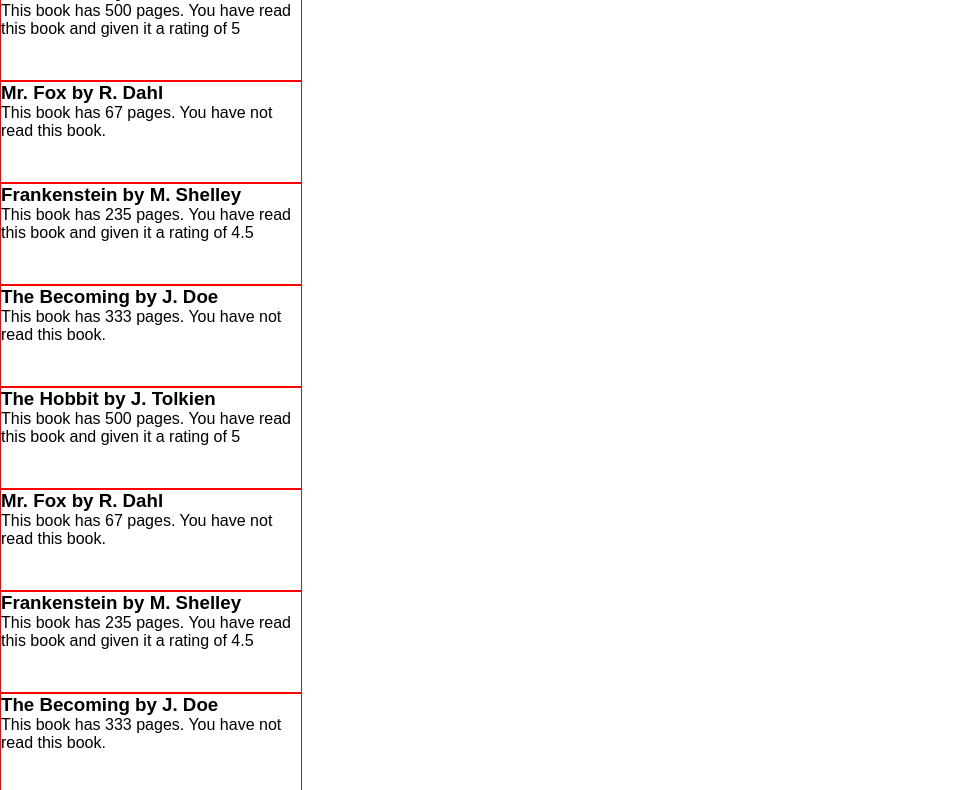
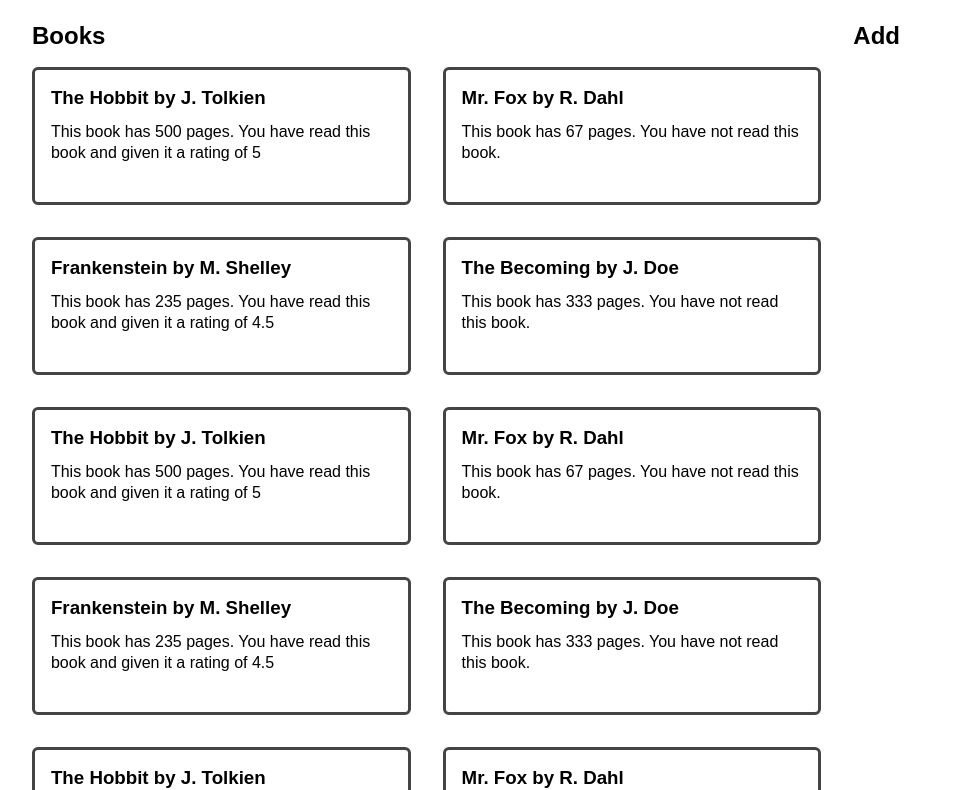
Before and after one commit to mikaeel-muazzam/odin-library, a plain HTML site: page index.html in a window 1280 px wide. Shown: the part 86-876 px from the top of the page, without its empty margins (0-962 px from the left). Drawn offline with Linux system fonts and the light colour scheme.

Commit message:
Add aesthetic enhancments

```diff
--- a/index.html
+++ b/index.html
@@ -9,9 +9,14 @@
 </head>
 <body>
     <h1>Library | The Odin Project</h1>
-    <h2>Books</h2>
-    <div class="book-container">
+    <div class="book-section container">
+        <h2>Books</h2>
+        <div class="book-container container">
 
+        </div>
+    </div>
+    <div class="add-section container">
+        <h2>Add</h2>
     </div>
 </body>
 </html>
--- a/styles/style.css
+++ b/styles/style.css
@@ -1,5 +1,10 @@
 :root {
     font-family: Arial, Helvetica, sans-serif;
+    --text-main: #111;
+    --text-subtle: #444;
+    --bg-light: #fee;
+    --bg-strong: #fdd;
+    line-height: 1.3;
 }
 
 * {
@@ -9,12 +14,38 @@
     border: 0px;
 }
 
-/* .book-container {
+body {
+    padding: 2rem;
     display: grid;
-} */
+    grid-template-columns: 2fr 1fr;
+    gap: 2rem
+}
+
+body > h1 {
+    grid-column: span 2;
+}
+
+.container h2 {
+    margin-bottom: 1rem;
+}
+
+.container h3,
+.container p {
+    margin-bottom: 0.75rem;
+}
+
+.book-container {
+    display: grid;
+    gap: 2rem;
+    grid-template-columns: repeat(auto-fit, minmax(300px, 1fr));
+    grid-auto-rows: 1fr;
+    place-items: center;
+}
 
 .book-item {
-    width: 300px;
+    width: 90%;
     height: 100px;
-    border: 1px solid red;
+    padding: 1rem;
+    border: 3px solid var(--text-subtle);
+    border-radius: 6px;
 }
```
